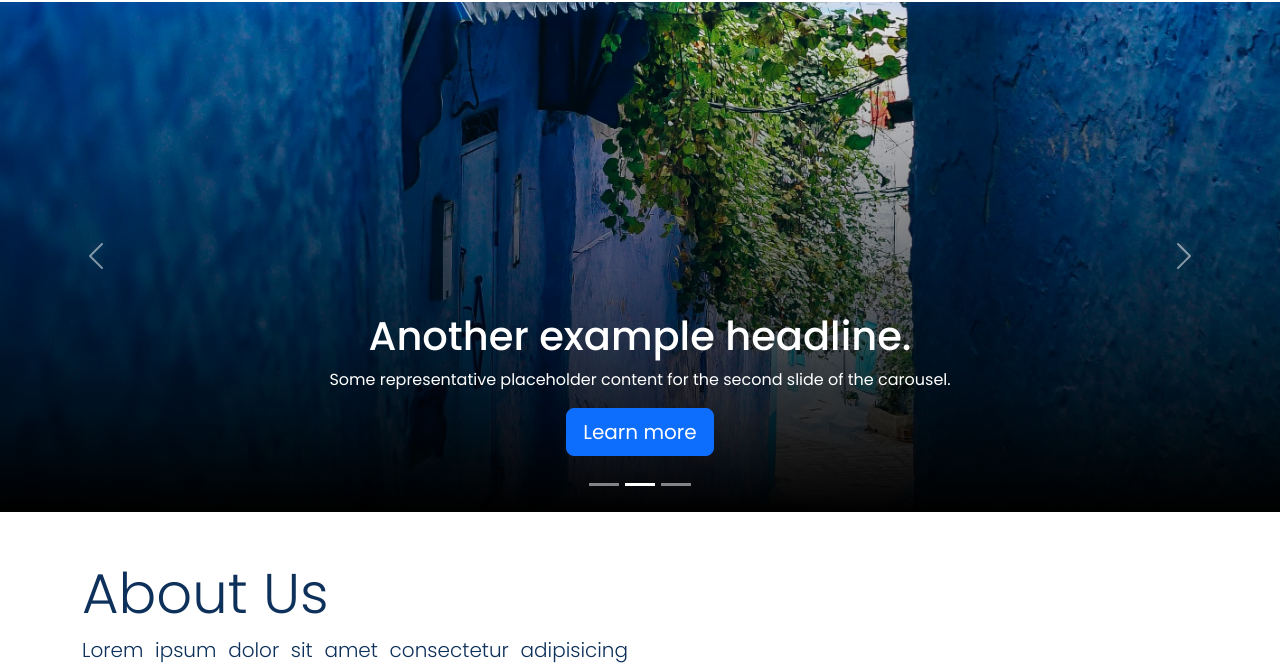
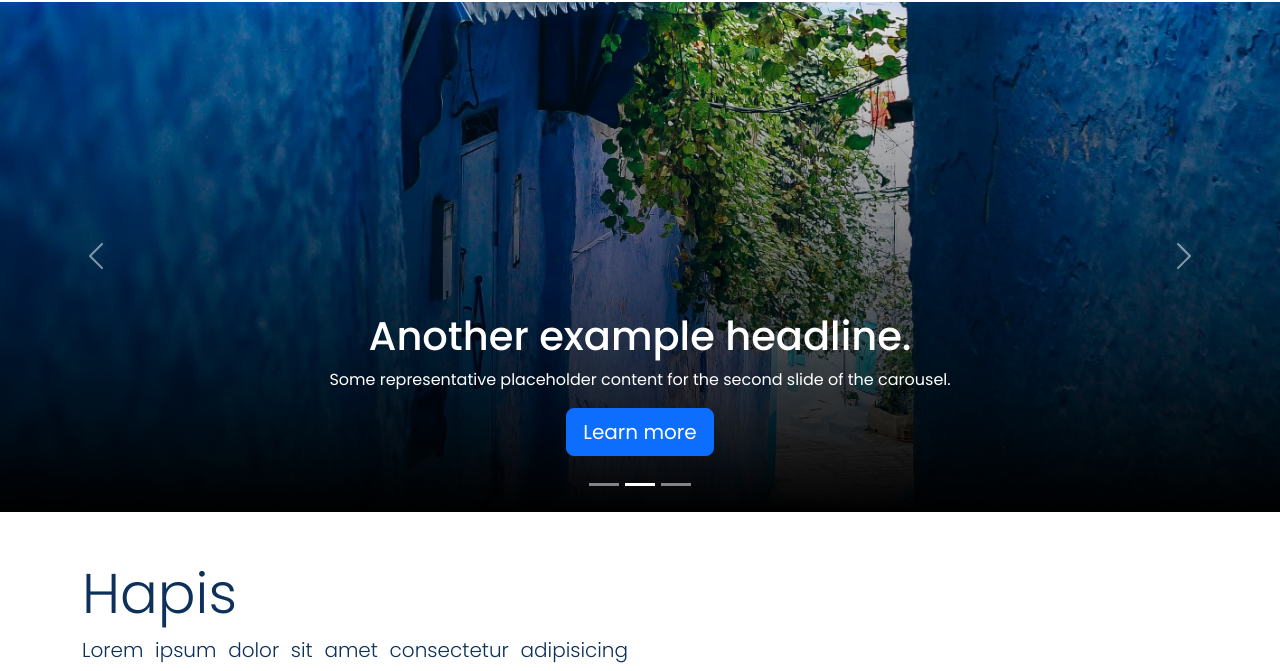
Before and after one commit to nasehqusyairy/pmii-galileo-ui, a plain HTML site: page home.html in a window 1280 px wide. Shown: the part 75-746 px from the top of the page. Drawn offline with nearby package versions, Linux system fonts and the light colour scheme.

Commit message:
landing page

```diff
--- a/home.html
+++ b/home.html
@@ -121,7 +121,7 @@
     <div class="container">
       <div class="row align-items-center">
         <div class="col-lg-6">
-          <h3 class="display-4">About Us</h3>
+          <h3 class="display-4">Hapis</h3>
           <p class="lead text-justify">
             Lorem ipsum dolor sit amet consectetur adipisicing elit. Ut voluptate excepturi illo beatae sunt. Soluta
             cumque, error assumenda non necessitatibus neque minima ratione recusandae harum, sed illum molestias ex a!.
```
